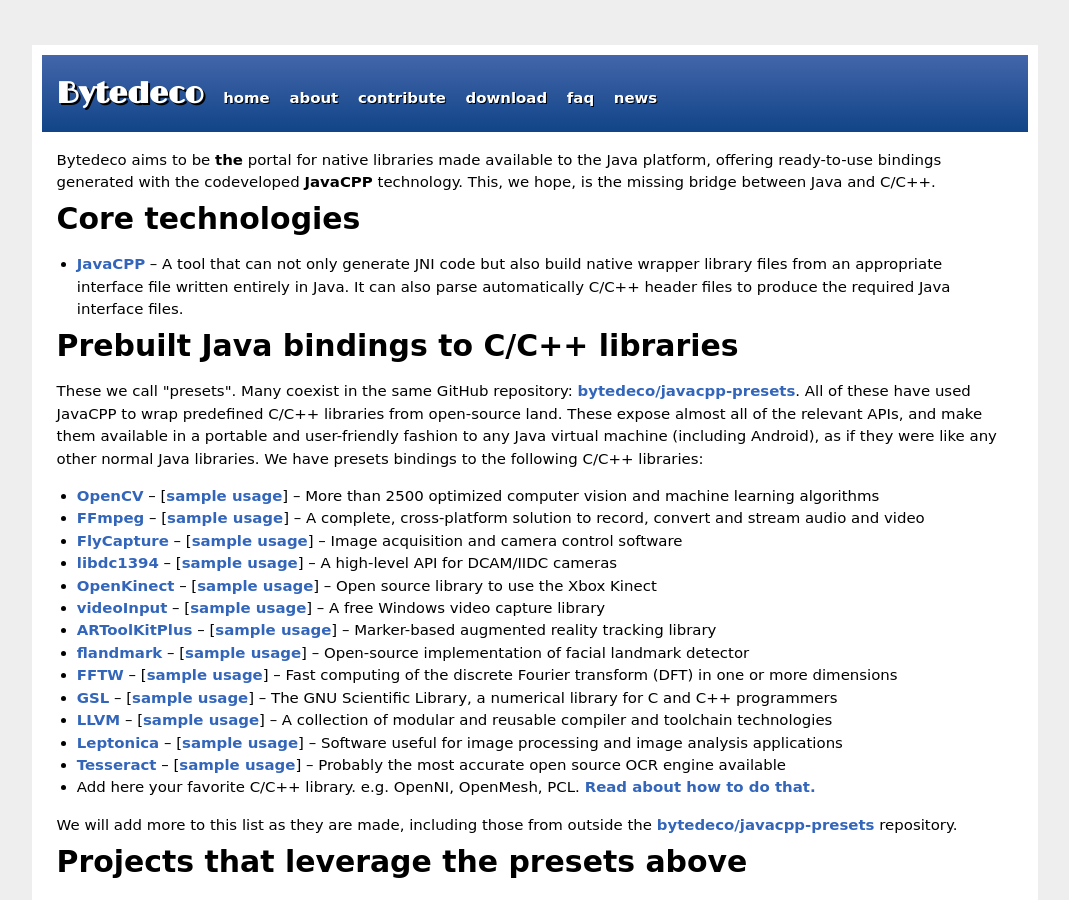
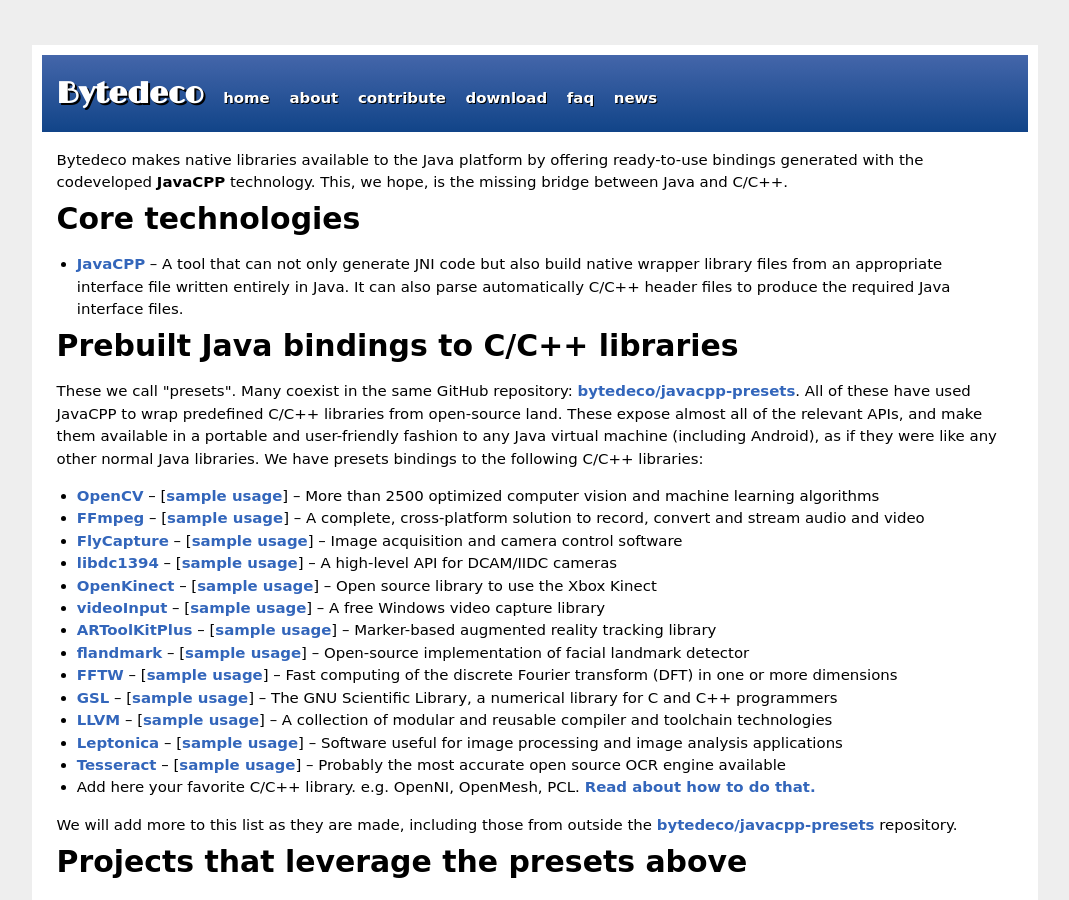
Before and after one commit to bytedeco/bytedeco.github.io, a Jekyll site: the page built from index.html, in a window 1280 px wide and 900 px high. Shown: the whole window, without its empty margins (105-1174 px from the left). Built offline with Jekyll 4.4.1, drawn with Linux system fonts in a browser that asks for light colours; Markdown is read by kramdown in place of the engine named in the settings; the list of posts is cut into pages by our own code.

Commit message:
Simplify site description

```diff
--- a/_config.yml
+++ b/_config.yml
@@ -1,5 +1,5 @@
 name: Bytedeco
-description: Bytedeco aims to be <strong>the</strong> portal for native libraries made available to the Java platform, offering ready-to-use bindings generated with the codeveloped <strong>JavaCPP</strong> technology. This, we hope, is the missing bridge between Java and C/C++.
+description: Bytedeco makes native libraries available to the Java platform by offering ready-to-use bindings generated with the codeveloped <strong>JavaCPP</strong> technology. This, we hope, is the missing bridge between Java and C/C++.
 url: http://bytedeco.org
 markdown: redcarpet
 pygments: true
```
